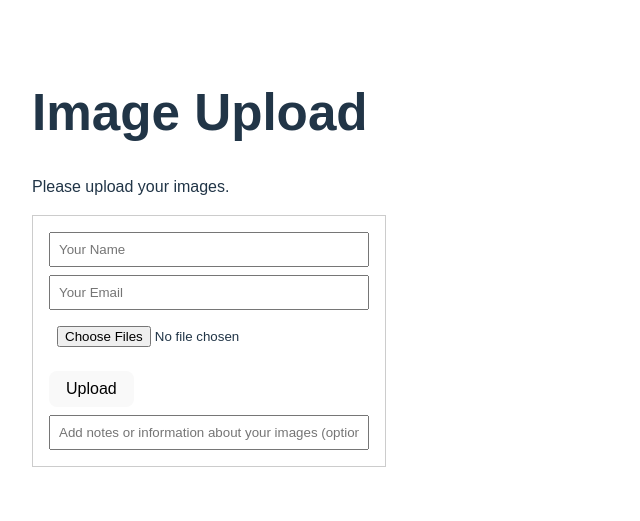
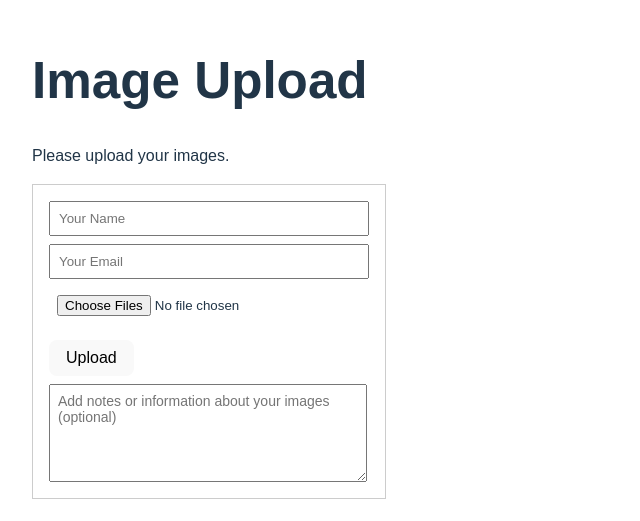
Before and after one commit to martin-wrede/Upload-Images-Form-Comment, a React (Vite) app: page / in a window 1280 px wide. Shown: the part 125-646 px from the top of the page, without its empty margins (0-640 px from the left). Built offline with nearby package versions, Linux system fonts and the light colour scheme.

Commit message:
Fix image orientation and change notes field to textarea

```diff
--- a/src/App.jsx
+++ b/src/App.jsx
@@ -25,7 +25,40 @@ function App() {
 
   const [selectedImageIndex, setSelectedImageIndex] = useState("");
 
-  const handleFileChange = (e) => {
+  // Helper function to correct image orientation
+  const correctImageOrientation = async (file) => {
+    return new Promise((resolve) => {
+      const reader = new FileReader();
+      reader.onload = (e) => {
+        const img = new Image();
+        img.onload = () => {
+          const canvas = document.createElement('canvas');
+          const ctx = canvas.getContext('2d');
+
+          // Set canvas size to image size
+          canvas.width = img.width;
+          canvas.height = img.height;
+
+          // Draw image with correct orientation
+          ctx.drawImage(img, 0, 0);
+
+          // Convert canvas to blob
+          canvas.toBlob((blob) => {
+            // Create new file with corrected orientation
+            const correctedFile = new File([blob], file.name, {
+              type: file.type,
+              lastModified: Date.now(),
+            });
+            resolve(correctedFile);
+          }, file.type);
+        };
+        img.src = e.target.result;
+      };
+      reader.readAsDataURL(file);
+    });
+  };
+
+  const handleFileChange = async (e) => {
     const selectedFiles = [...e.target.files];
     if (selectedFiles.length > currentPackage.limit) {
       alert(`You can only upload a maximum of ${currentPackage.limit} images for the ${currentPackage.title}.`);
@@ -33,7 +66,11 @@ function App() {
       e.target.value = '';
       setFiles([]);
     } else {
-      setFiles(selectedFiles);
+      // Correct orientation for all images
+      const correctedFiles = await Promise.all(
+        selectedFiles.map(file => correctImageOrientation(file))
+      );
+      setFiles(correctedFiles);
     }
   };
 
@@ -190,12 +227,20 @@ function App() {
           {isUploading ? 'Uploading...' : 'Upload'}
         </button>
 
-        <input
-          type="text"
+        <textarea
           placeholder="Add notes or information about your images (optional)"
           value={prompt}
           onChange={e => setPrompt(e.target.value)}
-          style={{ padding: '0.5rem', width: '300px', display: 'block', marginTop: '0.5rem' }}
+          style={{
+            padding: '0.5rem',
+            width: '300px',
+            minHeight: '80px',
+            display: 'block',
+            marginTop: '0.5rem',
+            fontFamily: 'Arial, sans-serif',
+            fontSize: '14px',
+            resize: 'vertical'
+          }}
         />
 
 
```
